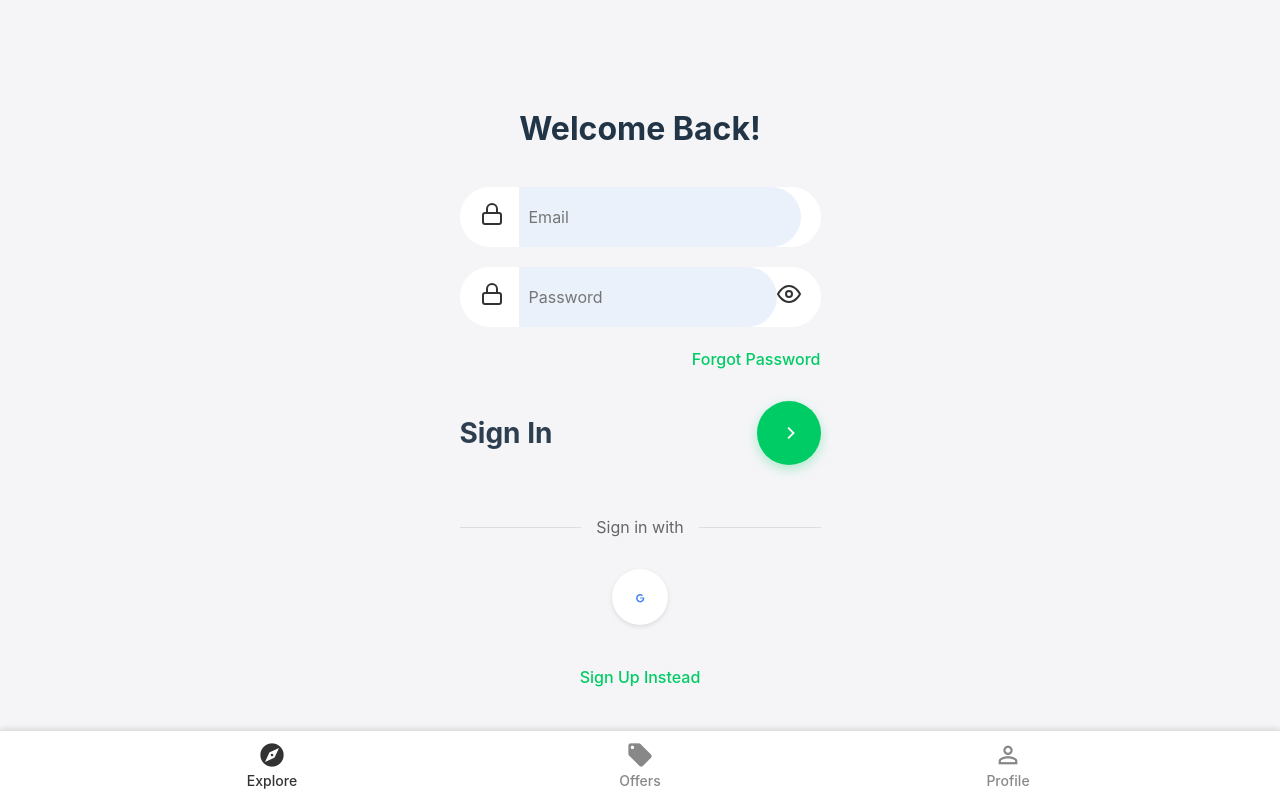
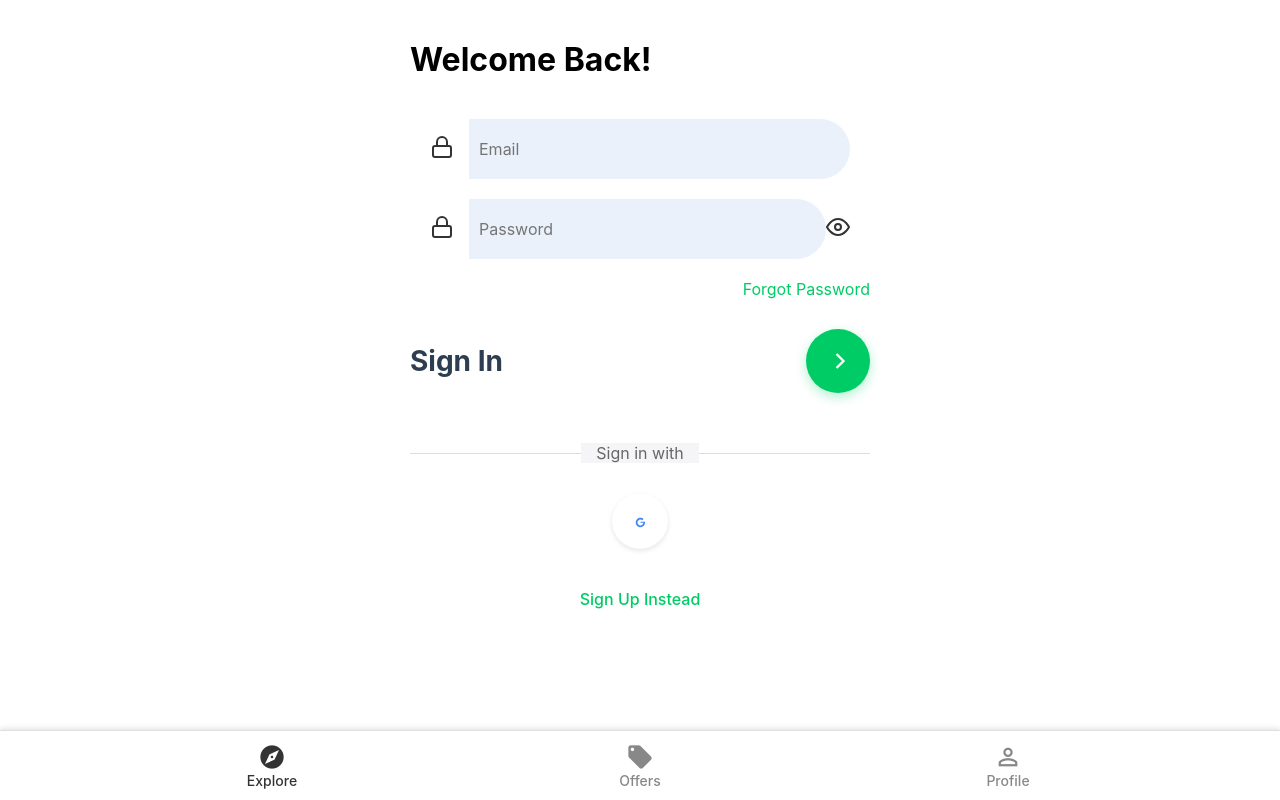
Before and after one commit to RobertoSpain/PortalInmobiliario, a Vue app: page /login in a window 1280 px wide. Built offline with nearby package versions, Linux system fonts and the light colour scheme; no server answers.

Commit message:
cambio estilos

```diff
--- a/src/components/layout/Login.vue
+++ b/src/components/layout/Login.vue
@@ -1,7 +1,14 @@
 <script setup>
 import { ref } from 'vue';
 import { useRouter } from 'vue-router';
-import { getAuth, signInWithEmailAndPassword, createUserWithEmailAndPassword, signInWithPopup, GoogleAuthProvider, updateProfile } from 'firebase/auth';
+import {
+  getAuth,
+  signInWithEmailAndPassword,
+  createUserWithEmailAndPassword,
+  signInWithRedirect,
+  GoogleAuthProvider,
+  updateProfile
+} from 'firebase/auth';
 
 const email = ref('');
 const password = ref('');
@@ -38,10 +45,7 @@ const handleSubmit = () => {
 };
 
 const loginWithGoogle = () => {
-  signInWithPopup(getAuth(), new GoogleAuthProvider())
-    .then(() => {
-      router.push('/');
-    })
+  signInWithRedirect(getAuth(), new GoogleAuthProvider())
     .catch((error) => {
       alert('Error: ' + error.message);
     });
@@ -139,11 +143,6 @@ const toggleMode = () => {
   font-family: -apple-system, BlinkMacSystemFont, 'Segoe UI', Roboto, sans-serif;
 }
 
-body {
-  background-color: #f5f5f8;
-  min-height: 100vh;
-  padding: 20px;
-}
 
 .login-container {
   max-width: 500px;
--- a/src/components/layout/PropertyDetail.vue
+++ b/src/components/layout/PropertyDetail.vue
@@ -30,16 +30,24 @@ onMounted(async () => {
       </div>
       <div class="property-info-flex">
         <div class="property-info-block">
-          <h1>{{ property.titulo }} <span v-if="property.precio">- {{ property.precio }}€</span></h1>
-          <div class="address">{{ property.direccion }}</div>
+          <h1 class="property-title">
+            {{ property.titulo }} <span v-if="property.precio">- {{ property.precio }}</span>
+          </h1>
+          <div class="property-address">{{ property.direccion }}</div>
           <div class="category-badge" v-if="property.tipo">
             <span :class="['badge', property.tipo === 'alquiler' ? 'rent' : 'sale']">
               {{ property.tipo === 'alquiler' ? 'For Rent' : 'For Sale' }}
             </span>
           </div>
-          <div class="features">
-            <span>{{ property.dormitorios }} Bedroom{{ property.dormitorios === 1 ? '' : 's' }}</span>
-            <span>{{ property.banos }} Bathroom{{ property.banos === 1 ? '' : 's' }}</span>
+          <div class="features-list">
+            <div class="feature-item">
+              <span class="feature-value">{{ property.dormitorios }}</span>
+              <span class="feature-label">Bedroom</span>
+            </div>
+            <div class="feature-item">
+              <span class="feature-value">{{ property.banos }}</span>
+              <span class="feature-label">Bathroom</span>
+            </div>
           </div>
         </div>
       </div>
@@ -61,17 +69,24 @@ onMounted(async () => {
 
 <style scoped>
 .property-detail {
+  width: 100vw;
+  max-width: 100vw;
+  min-height: 100vh;
+  margin: 0;
+  padding: 0;
+  border-radius: 0;
   background: #f7f8fc;
-  min-height: 100vh;
-  padding: 0 0 90px 0;
+  box-sizing: border-box;
+  overflow-x: hidden;
 }
+
 .main-image-bar {
   width: 100vw;
   max-width: 100vw;
-  margin-left: 50%;
-  transform: translateX(-50%);
+  margin: 0;
   background: #222;
 }
+
 .main-img-bar {
   width: 100vw;
   max-width: 100vw;
@@ -79,62 +94,98 @@ onMounted(async () => {
   object-fit: cover;
   display: block;
 }
+
 .property-info-flex {
   display: flex;
   justify-content: flex-start;
   align-items: flex-start;
   padding: 32px 0 0 0;
-  max-width: 1200px;
-  margin: 0 auto;
+  width: 100vw;
+  margin: 0;
 }
+
 .property-info-block {
   background: none;
-  padding: 0 32px;
-  min-width: 350px;
+  padding: 32px 0 0 48px;
+  width: 100%;
+  text-align: left;
 }
-h1 {
-  font-size: 1.3rem;
-  font-weight: bold;
-  margin: 0 0 8px 0;
+
+.property-title {
+  font-size: 2.5rem;
+  font-weight: 700;
+  margin: 0 0 12px 0;
+  color: #111;
 }
-.address {
+
+.property-address {
+  font-size: 1.25rem;
+  font-weight: 500;
   color: #222;
-  font-size: 1.05rem;
-  margin-bottom: 8px;
+  margin-bottom: 18px;
 }
+
 .category-badge {
-  margin-bottom: 8px;
+  margin-bottom: 18px;
 }
+
 .badge {
   display: inline-block;
-  padding: 4px 14px;
-  border-radius: 8px;
-  font-size: 0.95rem;
+  padding: 8px 20px;
+  border-radius: 20px;
+  font-size: 1.1rem;
   font-weight: 600;
   color: #fff;
 }
+
 .rent {
-  background: #00cc66;
+  background: #16c96e;
 }
+
 .sale {
   background: #0077cc;
 }
-.features {
+
+.features-list {
   display: flex;
-  gap: 18px;
-  font-size: 1.05rem;
+  gap: 32px;
+  margin-top: 10px;
+  margin-bottom: 32px;
+}
+
+.feature-item {
+  display: flex;
+  flex-direction: column;
+  font-size: 1.2rem;
+  color: #555;
+}
+
+.feature-value {
+  font-size: 1.3rem;
+  font-weight: 600;
   color: #222;
-  margin-bottom: 12px;
 }
+
+.feature-label {
+  font-size: 1.1rem;
+  color: #888;
+}
+
 .location-block {
-  max-width: 1200px;
-  margin: 0 auto;
-  padding: 0 32px;
+  width: 100vw;
+  margin: 0;
+  padding: 0;
 }
+
 .location-title {
   font-weight: bold;
   margin: 18px 0 8px 0;
+  font-size: 2rem;
+  color: #111;
+  text-align: left;
+  padding-left: 48px;
 }
+
 .map-static {
   width: 100%;
   min-height: 220px;
@@ -143,6 +194,7 @@ h1 {
   overflow: hidden;
   margin-bottom: 24px;
 }
+
 .map-img {
   width: 100%;
   min-width: 100%;
@@ -150,28 +202,35 @@ h1 {
   object-fit: cover;
   display: block;
 }
+
 .contact-bar {
   width: 100%;
   display: flex;
   justify-content: center;
-  margin: 32px 0 0 0;
+  margin: 48px 0 0 0;
 }
+
 .contact-btn {
-  width: 60%;
-  max-width: 600px;
-  background: #00cc66;
+  width: 80%;
+  max-width: 900px;
+  background: #00d264;
   color: #fff;
   border: none;
-  border-radius: 16px;
-  padding: 18px 0;
-  font-size: 1.2rem;
-  font-weight: 600;
+  border-radius: 32px;
+  padding: 28px 0;
+  font-size: 2rem;
+  font-weight: 700;
   cursor: pointer;
   transition: background 0.2s;
+  text-align: center;
+  box-shadow: none;
 }
+
 .contact-btn:hover {
   background: #00b359;
 }
+
+
 @media (max-width: 900px) {
   .main-img-bar, .main-image-bar {
     height: 180px;
@@ -180,13 +239,19 @@ h1 {
   .property-info-flex {
     flex-direction: column;
     padding: 18px 0 0 0;
+    width: 100vw;
   }
   .property-info-block {
-    padding: 0 12px;
-    min-width: unset;
+    padding: 18px 8px 0 8px;
+    width: 100%;
   }
   .location-block {
-    padding: 0 8px;
+    padding: 0;
+    width: 100vw;
+  }
+  .location-title {
+    padding-left: 8px;
+    font-size: 1.3rem;
   }
   .map-img {
     height: 180px;
--- a/src/style.css
+++ b/src/style.css
@@ -1,79 +1,12 @@
-:root {
-  font-family: system-ui, Avenir, Helvetica, Arial, sans-serif;
-  line-height: 1.5;
-  font-weight: 400;
-
-  color-scheme: light dark;
-  color: rgba(255, 255, 255, 0.87);
-  background-color: #242424;
-
-  font-synthesis: none;
-  text-rendering: optimizeLegibility;
-  -webkit-font-smoothing: antialiased;
-  -moz-osx-font-smoothing: grayscale;
+html, body {
+  margin: 0;
+  padding: 0;
+  box-sizing: border-box;
+  width: 100vw;
+  min-height: 100vh;
+  font-family: Arial, Helvetica, sans-serif;
 }
 
-a {
-  font-weight: 500;
-  color: #646cff;
-  text-decoration: inherit;
+*, *::before, *::after {
+  box-sizing: inherit;
 }
-a:hover {
-  color: #535bf2;
-}
-
-body {
-  margin: 0;
-  display: flex;
-  place-items: center;
-  min-width: 320px;
-  min-height: 100vh;
-}
-
-h1 {
-  font-size: 3.2em;
-  line-height: 1.1;
-}
-
-button {
-  border-radius: 8px;
-  border: 1px solid transparent;
-  padding: 0.6em 1.2em;
-  font-size: 1em;
-  font-weight: 500;
-  font-family: inherit;
-  background-color: #1a1a1a;
-  cursor: pointer;
-  transition: border-color 0.25s;
-}
-button:hover {
-  border-color: #646cff;
-}
-button:focus,
-button:focus-visible {
-  outline: 4px auto -webkit-focus-ring-color;
-}
-
-.card {
-  padding: 2em;
-}
-
-#app {
-  max-width: 1280px;
-  margin: 0 auto;
-  padding: 2rem;
-  text-align: center;
-}
-
-@media (prefers-color-scheme: light) {
-  :root {
-    color: #213547;
-    background-color: #ffffff;
-  }
-  a:hover {
-    color: #747bff;
-  }
-  button {
-    background-color: #f9f9f9;
-  }
-}
```
